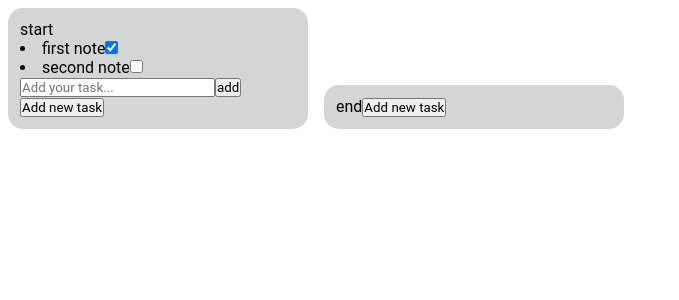
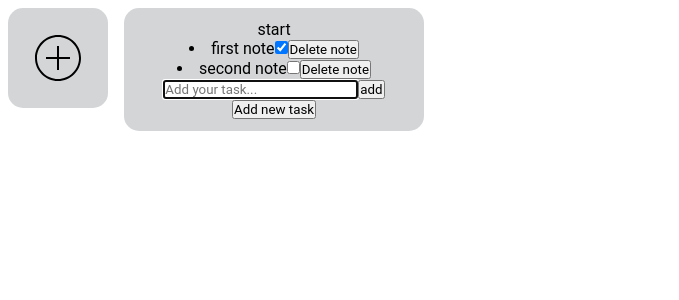
Before and after one commit to rupturevryky/Note, a React (Create React App) app: page / in a window 1280 px wide. Both pictures are taken after a click on the button "Add new task". Shown: the top 300 px of the page, without its empty margins (0-679 px from the left). Built offline with nearby package versions, Linux system fonts and the light colour scheme.

Commit message:
add creat new notebook function

```diff
--- /dev/null
+++ b/src/components/AddNoteboockButton/AddNoteboockButton.module.scss
@@ -0,0 +1,16 @@
+@import '../../style/constants.scss';
+
+.AddNoteboockButton {
+    display: flex;
+    justify-content: center;
+    align-items: center;
+
+    width: 100px;
+    height: 100px;
+    border-radius: 15px;
+    background-color: $bgcCards;
+
+    margin: 8px;
+
+    cursor: pointer;
+}
--- /dev/null
+++ b/src/components/AddNoteboockButton/AddNoteboockButton.tsx
@@ -0,0 +1,28 @@
+import { v1 as uuidv1 } from 'uuid';
+
+import { addNotebook } from "../../slices/notebookSlice"
+import { addNotebookForNotesList } from '../../slices/notesSlice';
+import { useAppDispatch } from "../../store/hooks"
+
+import s from "./AddNoteboockButton.module.scss"
+
+const AddNoteboockButton = () => {
+
+    const dispatch = useAppDispatch()
+
+    const AddNotebookHandler = () => {
+        const newNotebookId = uuidv1()
+        dispatch(addNotebook(newNotebookId))                // добавляет новый блокнот в state.notebooks
+        dispatch(addNotebookForNotesList(newNotebookId))    // // добавляет новый блокнот в state.note
+    }
+
+    return (
+        <div className={s.AddNoteboockButton}
+        onClick={AddNotebookHandler}>
+            <svg xmlns="http://www.w3.org/2000/svg"  viewBox="0 0 50 50" width="50px" height="50px"><path d="M 25 2 C 12.309295 2 2 12.309295 2 25 C 2 37.690705 12.309295 48 25 48 C 37.690705 48 48 37.690705 48 25 C 48 12.309295 37.690705 2 25 2 z M 25 4 C 36.609824 4 46 13.390176 46 25 C 46 36.609824 36.609824 46 25 46 C 13.390176 46 4 36.609824 4 25 C 4 13.390176 13.390176 4 25 4 z M 24 13 L 24 24 L 13 24 L 13 26 L 24 26 L 24 37 L 26 37 L 26 26 L 37 26 L 37 24 L 26 24 L 26 13 L 24 13 z"/></svg>
+        </div>
+
+    )
+}
+
+export default AddNoteboockButton;
--- a/src/components/App/App.scss
+++ b/src/components/App/App.module.scss
@@ -1,3 +1,5 @@
 .App {
+  display: flex;
+
   text-align: center;
 }
--- a/src/components/App/App.tsx
+++ b/src/components/App/App.tsx
@@ -1,14 +1,17 @@
 
+import AddNoteboockButton from '../AddNoteboockButton/AddNoteboockButton';
 import Noteboock from '../Notebook/Notebook';
-import './App.scss';
+
+import s from './App.module.scss';
 
 function App() {
 
-
-
   return (
-      <Noteboock/>
-  );
+    <div className={s.App}>
+      <AddNoteboockButton/>
+      <Noteboock />
+    </div>
+  )
 }
 
 export default App;
--- a/src/components/Note/Note.tsx
+++ b/src/components/Note/Note.tsx
@@ -1,27 +1,31 @@
-import { toggleCompleted } from '../../slices/notesSlice';
+import { removeNote, toggleCompleted } from '../../slices/notesSlice';
 import { useAppDispatch } from '../../store/hooks'
 
 interface NoteProps{
-    nodeId: string,
+    nodebookId: string,
     id: string,
     title: string,
     completed: boolean
 }
 
-const Note: React.FC<NoteProps> = ({id, title, completed, nodeId}) => {
+const Note: React.FC<NoteProps> = ({id, title, completed, nodebookId}) => {
 
     const dispatch = useAppDispatch()
 
-    const onChangeHandler = (noteId: string, titleId: string) => {
-        const action = { noteId: noteId, titleId: titleId }
-
+    const onChangeHandler = (nodebookId: string, titleId: string) => {
+        const action = { nodebookId: nodebookId, titleId: titleId }
         dispatch(toggleCompleted(action))
+    }
+    const onDeleteHandler = (nodebookId: string, titleId: string) => {
+        const action = { nodebookId: nodebookId, titleId: titleId }
+        dispatch(removeNote(action))
     }
     return (
         <li>
             {title}
             <input type="checkbox" name="checkbox" checked={completed}
-                onChange={ () => onChangeHandler(nodeId, id)} />
+                onChange={() => onChangeHandler(nodebookId, id)}/>
+            <button onClick={() => onDeleteHandler(nodebookId, id)}>Delete note</button>
         </li>
     );
 };
--- a/src/components/NoteboockItems/NoteboockItems.tsx
+++ b/src/components/NoteboockItems/NoteboockItems.tsx
@@ -20,34 +20,54 @@ const NoteboockItems: React.FC<NoteboockItemsProos> = ({  id, title, filter }) =
     const [AddTaskFormIsActive, setAddTaskFormIsActive] = useState<boolean>(false)
     const [TaskFormValue, setAddTaskFormValue] = useState<string>('')
 
-    const noteList = notes?.map(note => (
+    const noteList = notes?.map(note => (       //создание мелких заметок
         <Note
-            nodeId={id}
+            nodebookId={id}
             id={note.id}
             title={note.title}
             completed={note.completed}
             key={note.id} />
     ))
+    const EraseEverything = () => {
+        setAddTaskFormValue('')                                 // стирает локальный state
+        setAddTaskFormIsActive(false)                           // закрывает input для созданной task-и
+    }
 
     const addTaskHandler = () => {
-        const action = { noteId: id, title: TaskFormValue }
-        dispatch(addNote(action))               // создаёт новую заметку
-        setAddTaskFormValue('')                 // стирает локальный state
-        setAddTaskFormIsActive(false)           // закрывает input для созданной task-и
+        if (TaskFormValue && TaskFormValue.trim() !== '') {                // проверка input-а на пустоту
+            const action = { nodebookId: id, title: TaskFormValue }
+            dispatch(addNote(action))                               // создаёт новую заметку
+            EraseEverything()
+        } else {
+            EraseEverything()
+        }
+
     }
     const addTaskFormHandler = (value: string) => { // Управляемый input для новой task-и
         setAddTaskFormValue(value)
     }
 
     const addNewTaskHandler = () => {
+        if (AddTaskFormIsActive) {
+            EraseEverything()
+            return
+        }
         setAddTaskFormIsActive(true)
+    }
+
+    const EnterTaskFormHandler = (key: string) => {
+        if (key === "Enter") {
+            addTaskHandler()
+        }
     }
 
     const AddTaskForm = AddTaskFormIsActive
         ? <><input                               // input с строкой для новой task-и
             placeholder="Add your task..."
             value={TaskFormValue}
-            onChange={(e) => addTaskFormHandler(e.target.value)} />
+            onChange={(e) => addTaskFormHandler(e.target.value)}
+            onKeyDown={e => EnterTaskFormHandler(e.key)}        // добавляет task-у по нажатию Enter
+            autoFocus/>
             <button onClick={addTaskHandler}>add</button></>  // создаёт task-у и убирает input
         : null
 
--- a/src/components/Notebook/Notebook.tsx
+++ b/src/components/Notebook/Notebook.tsx
@@ -9,7 +9,7 @@ const Noteboock: React.FC = () => {
     const notebooks = useAppSelector(state => state.notebook.notebook)
 
     const notebookList = notebooks.map(notebook => (
-        <NoteboockItems
+        <NoteboockItems                                     // загрузка notebooks
           key={notebook.id} id={notebook.id}
           title={notebook.title} filter={notebook.filter}
           />
--- a/src/slices/notebookSlice.tsx
+++ b/src/slices/notebookSlice.tsx
@@ -1,5 +1,4 @@
 import { createSlice, PayloadAction } from '@reduxjs/toolkit'
-import { v1 as uuidv1 } from 'uuid'
 
 type Todo = {
     id: string,
@@ -16,7 +15,6 @@ type actionChangeFilter = {
 const initialState: notebookType = {
     notebook: [
     { id: '1', title: "start", filter: 'all' },
-    { id: uuidv1(), title: "end", filter: 'all' }
   ]}
 
 export const notebookSlice = createSlice({
@@ -24,7 +22,7 @@ export const notebookSlice = createSlice({
   initialState,
   reducers: {
     addNotebook: (state, action: PayloadAction<string>) => {
-      state.notebook.push({id: uuidv1(), title: action.payload, filter: 'all'})
+      state.notebook.unshift({id: action.payload, title: "New notebook", filter: 'all'})
     },
     removeNotebook: (state, action: PayloadAction<string>) => {
       state.notebook = state.notebook.filter(note => note.id !== action.payload)
--- a/src/slices/notesSlice.tsx
+++ b/src/slices/notesSlice.tsx
@@ -12,12 +12,12 @@ type TodosState = {
 }
 
 type AddNote = {
-  noteId: string,
+  nodebookId: string,
   title: string
 }
 
 type Note = {
-  noteId: string,
+  nodebookId: string,
   titleId: string
 }
 
@@ -33,20 +33,23 @@ export const notesSlice = createSlice({
   initialState,
   reducers: {
     addNote: (state, action: PayloadAction<AddNote>) => {
-      state[action.payload.noteId].push({id: uuidv1(), title: action.payload.title, completed: false})
+      state[action.payload.nodebookId].push({id: uuidv1(), title: action.payload.title, completed: false})
     },
     removeNote: (state, action: PayloadAction<Note>) => {
-      state[action.payload.noteId] = state[action.payload.noteId].filter(note => note.id !== action.payload.titleId)
+      state[action.payload.nodebookId] = state[action.payload.nodebookId].filter(note => note.id !== action.payload.titleId)
     },
     toggleCompleted: (state, action: PayloadAction<Note>) => {
-      const toggledTodo = state[action.payload.noteId].find(note => note.id === action.payload.titleId)
+      const toggledTodo = state[action.payload.nodebookId].find(note => note.id === action.payload.titleId)
       if (toggledTodo) {
         toggledTodo.completed = !toggledTodo.completed
       }
+    },
+    addNotebookForNotesList: (state, action: PayloadAction<string>) => {
+      state[action.payload] = []
     }
   },
 })
 
-export const { addNote, removeNote, toggleCompleted } = notesSlice.actions
+export const { addNote, removeNote, toggleCompleted, addNotebookForNotesList } = notesSlice.actions
 
 export default notesSlice.reducer
```
Also changed, not shown: src/style/addIcon.svg (added).
